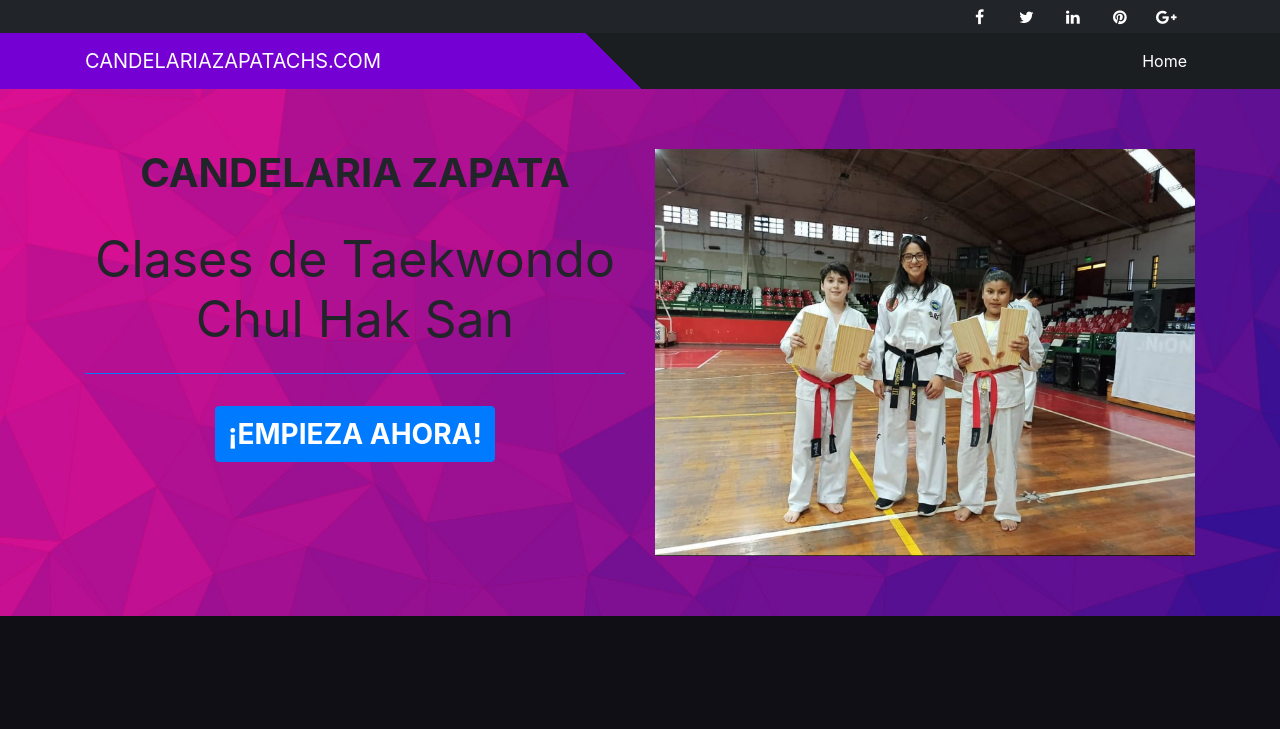
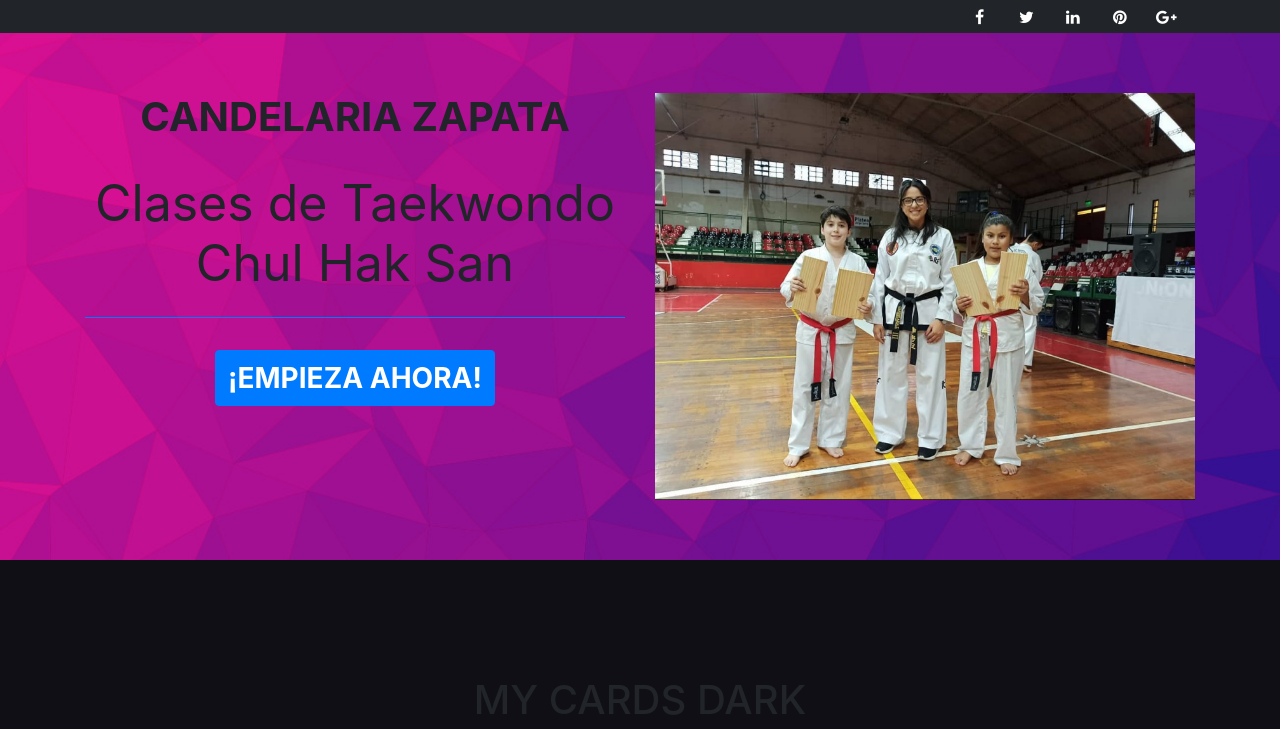
Before and after one commit to NicolasAguero/Proyecto2entrega, a website: page index.html in a window 1280 px wide. Shown: the top 729 px of the page. Drawn offline with nearby package versions, Linux system fonts and the light colour scheme.

Commit message:
Proyecto 2da entrega

```diff
--- a/index.html
+++ b/index.html
@@ -32,28 +32,7 @@
           </div>
         </div>
     </header>
-    <nav class="navbar navbar-expand-lg navbar-dark mx-background-top-linear">
-      <div class="container">
-        <a class="navbar-brand" rel="nofollow" target="_blank" href="http://scadonsak.com/7bF" style="text-transform: uppercase;"> CANDELARIAZAPATACHS.COM</a>
-        <button class="navbar-toggler" type="button" data-toggle="collapse" data-target="#navbarResponsive" aria-controls="navbarResponsive" aria-expanded="false" aria-label="Toggle navigation">
-          <span class="navbar-toggler-icon"></span>
-        </button>
-        <div class="collapse navbar-collapse" id="navbarResponsive">
-
-          <ul class="navbar-nav ml-auto">
-
-            <li class="nav-item active">
-              <a class="nav-link" href="/index.html">Home
-                <span class="sr-only">(current)</span>
-              </a>
-            </li>
-
-          </ul>
-        </div>
-      </div>
-    </nav>
-  </div>
-
+</div>
  <!-- Banner -->
     <section class="banner bg-white">
         <div class="container">
```
Also changed, not shown: views/inscripción.html (+1 -2 lines).
